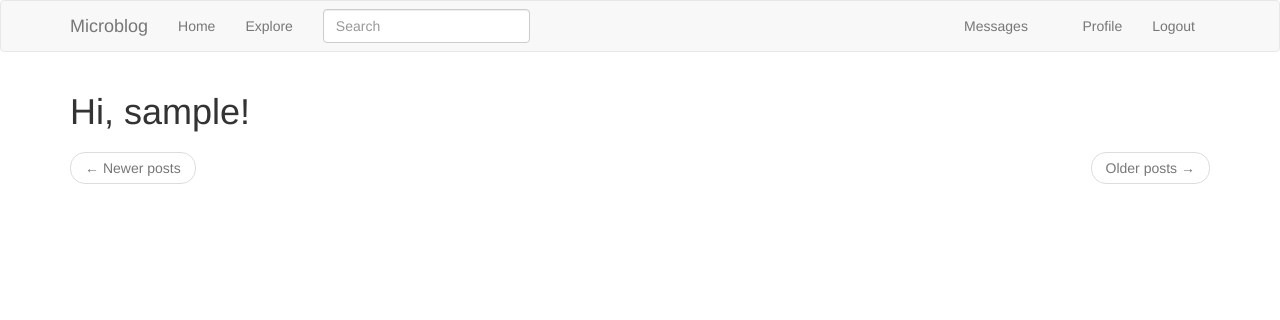
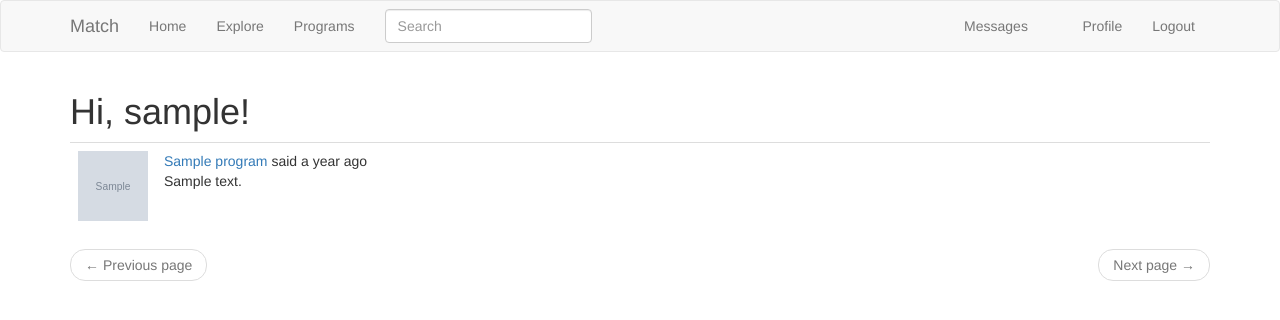
Before and after one commit to wavegate/match, a Flask app: page /programs in a window 1280 px wide. Shown: the top 320 px of the page. Run offline with Flask 2, Linux system fonts and the light colour scheme; a user stored in the database is signed in; tables that the repository leaves empty hold one stand-in row (values such as "Sample post"); grey boxes marked "Sample" are stand-in pictures; some libraries are stand-ins or nearby versions.

Commit message:
Programs relationship

```diff
--- a/app/main/routes.py
+++ b/app/main/routes.py
@@ -71,9 +71,23 @@ def programs():
         if programs.has_next else None
     prev_url = url_for('main.programs', page=programs.prev_num) \
         if programs.has_prev else None
-    return render_template('index.html', title=_('Explore'),
+    return render_template('programs.html', title=_('Programs'),
                            programs=programs.items, next_url=next_url,
                            prev_url=prev_url)
+
+@bp.route('/program/<name>')
+@login_required
+def program(name):
+    program = Program.query.filter_by(name=name).first_or_404()
+    page = request.args.get('page', 1, type=int)
+#    posts = user.posts.order_by(Post.timestamp.desc()).paginate(
+#        page, current_app.config['POSTS_PER_PAGE'], False)
+#    next_url = url_for('main.user', username=user.username,
+#                       page=posts.next_num) if posts.has_next else None
+#    prev_url = url_for('main.user', username=user.username,
+#                       page=posts.prev_num) if posts.has_prev else None
+    form = EmptyForm()
+    return render_template('program.html', program=program, form=form)
 
 
 @bp.route('/user/<username>')
@@ -145,6 +159,39 @@ def unfollow(username):
         db.session.commit()
         flash(_('You are not following %(username)s.', username=username))
         return redirect(url_for('main.user', username=username))
+    else:
+        return redirect(url_for('main.index'))
+
+@bp.route('/follow_program/<name>', methods=['POST'])
+@login_required
+def follow_program(name):
+    form = EmptyForm()
+    if form.validate_on_submit():
+        program = Program.query.filter_by(name=name).first()
+        if program is None:
+            flash(_('Program %(name)s not found.', name=name))
+            return redirect(url_for('main.index'))
+        current_user.follow_program(program)
+        db.session.commit()
+        flash(_('You are following %(name)s!', name=name))
+        return redirect(url_for('main.program', name=name))
+    else:
+        return redirect(url_for('main.index'))
+
+
+@bp.route('/unfollow_program/<name>', methods=['POST'])
+@login_required
+def unfollow_program(name):
+    form = EmptyForm()
+    if form.validate_on_submit():
+        program = Program.query.filter_by(name=name).first()
+        if program is None:
+            flash(_('Program %(name)s not found.', name=name))
+            return redirect(url_for('main.index'))
+        current_user.unfollow_program(program)
+        db.session.commit()
+        flash(_('You are not following %(name)s.', name=name))
+        return redirect(url_for('main.program', name=name))
     else:
         return redirect(url_for('main.index'))
 
--- a/app/models.py
+++ b/app/models.py
@@ -59,8 +59,14 @@ followers = db.Table(
     db.Column('followed_id', db.Integer, db.ForeignKey('user.id'))
 )
 
+link = db.Table(
+    'link',
+    db.Column('user', db.Integer, db.ForeignKey('user.id')),
+    db.Column('program', db.Integer, db.ForeignKey('program.id'))
+)
 
 class User(UserMixin, db.Model):
+    __tablename__ = 'user'
     id = db.Column(db.Integer, primary_key=True)
     username = db.Column(db.String(64), index=True, unique=True)
     email = db.Column(db.String(120), index=True, unique=True)
@@ -73,6 +79,7 @@ class User(UserMixin, db.Model):
         primaryjoin=(followers.c.follower_id == id),
         secondaryjoin=(followers.c.followed_id == id),
         backref=db.backref('followers', lazy='dynamic'), lazy='dynamic')
+    programs = db.relationship('Program', secondary=link, back_populates='users', lazy='dynamic')
     messages_sent = db.relationship('Message',
                                     foreign_keys='Message.sender_id',
                                     backref='author', lazy='dynamic')
@@ -122,6 +129,25 @@ class User(UserMixin, db.Model):
             current_app.config['SECRET_KEY'],
             algorithm='HS256').decode('utf-8')
 
+    def follow_program(self, program):
+        if not self.is_following_program(program):
+            self.programs.append(program)
+
+    def unfollow_program(self, program):
+        if self.is_following_program(program):
+            self.programs.remove(program)
+
+    def is_following_program(self, program):
+        return self.programs.filter(
+            link.c.program == program.id).count() > 0
+
+#    def followed_posts(self):
+#        followed = Post.query.join(
+#            followers, (followers.c.followed_id == Post.program_id)).filter(
+#                followers.c.follower_id == self.id)
+#        own = Post.query.filter_by(user_id=self.id)
+#        return followed.union(own).order_by(Post.timestamp.desc())
+
     @staticmethod
     def verify_reset_password_token(token):
         try:
@@ -160,13 +186,16 @@ class Post(SearchableMixin, db.Model):
         return '<Post {}>'.format(self.body)
 
 class Program(SearchableMixin, db.Model):
+    __tablename__ = 'program'
     __searchable__ = ['body']
     id = db.Column(db.Integer, primary_key=True)
+    name = db.Column(db.String(140))
     body = db.Column(db.String(140))
     timestamp = db.Column(db.DateTime, index=True, default=datetime.utcnow)
     user_id = db.Column(db.Integer, db.ForeignKey('user.id'))
+    users = db.relationship('User', secondary=link, back_populates='programs', lazy='dynamic')
     language = db.Column(db.String(5))
-
+    image = db.Column(db.String(140))
     def __repr__(self):
         return '<Program {}>'.format(self.body)
 
--- /dev/null
+++ b/app/templates/_program.html
@@ -0,0 +1,32 @@
+<table class="table table-hover">
+	<tr>
+		<td width="70px">
+			<a href="{{ url_for('main.program', name=program.name) }}">
+				<img src="{{ program.image }}" width="70" height="70"/>
+			</a>
+		</td>
+		<td>
+			{% set program_link %}
+			<span class="program_popup">
+				<a href="{{ url_for('main.program', name=program.name) }}">
+					{{ program.name }}
+				</a>
+			</span>
+			{% endset %}
+			{{ _('%(name)s said %(when)s',
+			name=program_link, when=moment(program.timestamp).fromNow()) }}
+			<br>
+			<span id="program{{ program.id }}">{{ program.body }}</span>
+			{% if program.language and program.language != g.locale %}
+			<br><br>
+			<span id="translation{{ program.id }}">
+				<a href="javascript:translate(
+				'#program{{ program.id }}',
+				'#translation{{ program.id }}',
+				'{{ program.language }}',
+				'{{ g.locale }}');">{{ _('Translate') }}</a>
+			</span>
+			{% endif %}
+		</td>
+	</tr>
+</table>
--- a/app/templates/base.html
+++ b/app/templates/base.html
@@ -1,7 +1,7 @@
 {% extends 'bootstrap/base.html' %}
 
 {% block title %}
-    {% if title %}{{ title }} - Microblog{% else %}{{ _('Welcome to Microblog') }}{% endif %}
+    {% if title %}{{ title }} - Match{% else %}{{ _('Welcome to Match') }}{% endif %}
 {% endblock %}
 
 {% block navbar %}
@@ -14,12 +14,13 @@
                     <span class="icon-bar"></span>
                     <span class="icon-bar"></span>
                 </button>
-                <a class="navbar-brand" href="{{ url_for('main.index') }}">Microblog</a>
+                <a class="navbar-brand" href="{{ url_for('main.index') }}">Match</a>
             </div>
             <div class="collapse navbar-collapse" id="bs-example-navbar-collapse-1">
                 <ul class="nav navbar-nav">
                     <li><a href="{{ url_for('main.index') }}">{{ _('Home') }}</a></li>
                     <li><a href="{{ url_for('main.explore') }}">{{ _('Explore') }}</a></li>
+                    <li><a href="{{ url_for('main.programs') }}">{{ _('Programs') }}</a></li>
                 </ul>
                 {% if g.search_form %}
                 <form class="navbar-form navbar-left" method="get" action="{{ url_for('main.search') }}">
--- /dev/null
+++ b/app/templates/programs.html
@@ -0,0 +1,27 @@
+{% extends "base.html" %}
+{% import 'bootstrap/wtf.html' as wtf %}
+
+{% block app_content %}
+    <h1>{{ _('Hi, %(username)s!', username=current_user.username) }}</h1>
+    {% if form %}
+    {{ wtf.quick_form(form) }}
+    <br>
+    {% endif %}
+    {% for program in programs %}
+        {% include '_program.html' %}
+    {% endfor %}
+    <nav aria-label="...">
+        <ul class="pager">
+            <li class="previous{% if not prev_url %} disabled{% endif %}">
+                <a href="{{ prev_url or '#' }}">
+                    <span aria-hidden="true">&larr;</span> {{ _('Previous page') }}
+                </a>
+            </li>
+            <li class="next{% if not next_url %} disabled{% endif %}">
+                <a href="{{ next_url or '#' }}">
+                    {{ _('Next page') }} <span aria-hidden="true">&rarr;</span>
+                </a>
+            </li>
+        </ul>
+    </nav>
+{% endblock %}
--- a/match.py
+++ b/match.py
@@ -1,5 +1,5 @@
 from app import create_app, db, cli
-from app.models import User, Post, Notification, Message
+from app.models import User, Post, Notification, Message, Program
 
 app = create_app()
 cli.register(app)
@@ -7,4 +7,4 @@ cli.register(app)
 
 @app.shell_context_processor
 def make_shell_context():
-    return {'db': db, 'User': User, 'Post': Post, 'Message': Message, 'Notification': Notification}
+    return {'db': db, 'User': User, 'Post': Post, 'Message': Message, 'Notification': Notification, 'Program': Program}
```
Also changed, not shown: app/templates/program.html (added, +46 -0 lines), migrations/versions/2824eb216822_.py (added, +42 -0 lines), migrations/versions/3d74a61822bb_.py (deleted, +0 -38 lines), migrations/versions/4fe7377762e7_.py (deleted, +0 -30 lines), migrations/versions/61f6ef00810d_add_language_to_posts.py (deleted, +0 -28 lines), migrations/versions/86e5521876d1_followers.py (deleted, +0 -33 lines), migrations/versions/995523e170ef_.py (deleted, +0 -38 lines), migrations/versions/accea49dbfea_notifications.py (deleted, +0 -40 lines), migrations/versions/e1c18da567f9_start.py (added, +108 -0 lines), migrations/versions/f78951f38947_private_messages.py (deleted, +0 -41 lines), migrations/versions/fea27edd4a4d_.py (deleted, +0 -37 lines), app.db, 2 other files.
